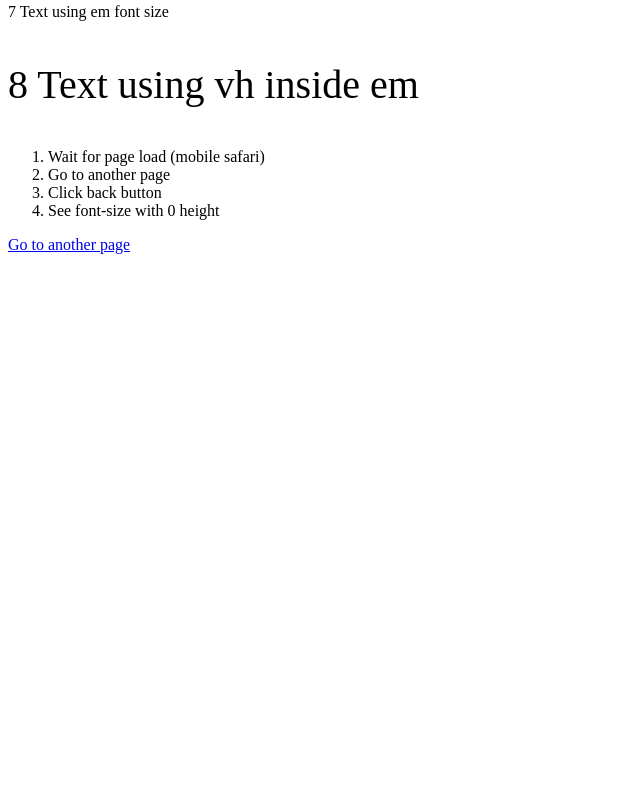
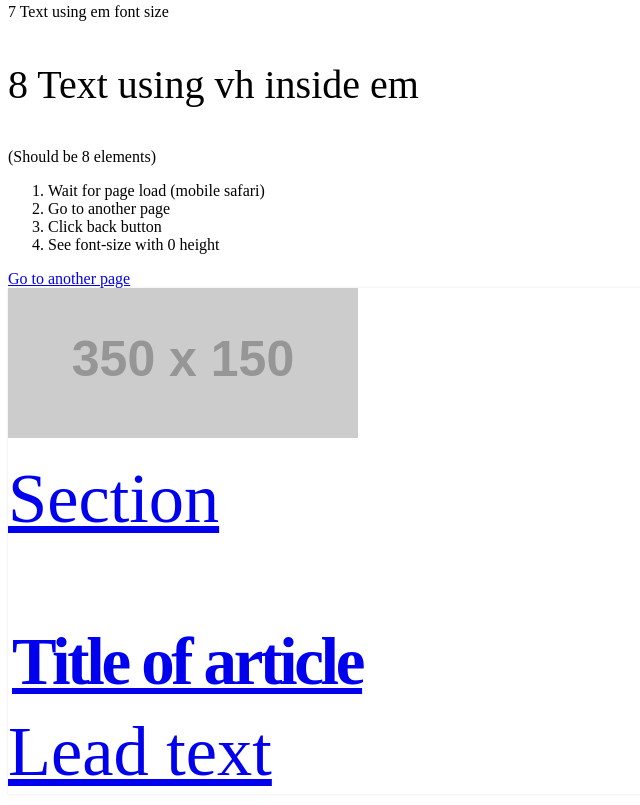
Before and after one commit to krzychukula/krzychukula.github.com, a plain HTML site: page vw_bfcache/index.html in a window 1280 px wide. Shown: the part 675-1480 px from the top of the page, without its empty margins (0-640 px from the left). Before the commit the page ends 937 px from the top, so only its background shows below. Drawn offline with Linux system fonts and the light colour scheme; placeholder pictures from the web are drawn by us.

Commit message:
add more realistic html

```diff
--- a/vw_bfcache/index.html
+++ b/vw_bfcache/index.html
@@ -13,6 +13,35 @@
     }
     .use-em {
       font-size: 1em;
+    }
+
+    .hnews {
+        font-size: 1.2em;
+        font-size: 5.5vw;
+        line-height: 1.2em;
+        padding: 0;
+        margin-bottom: 11px;
+        width: 100%;
+        float: left;
+        -moz-box-sizing: border-box;
+        -webkit-box-sizing: border-box;
+        box-sizing: border-box;
+        background-color: #fff;
+        box-shadow: 0 0 3px rgba(0,0,0,.1);
+    }
+    h2 {
+        margin-top: 0;
+        font-size: 1.5em;
+        overflow: hidden;
+    }
+    .entry-title {
+        font-weight: 700;
+        padding: 0 5px 9px 4px;
+        font-size: .95em;
+        word-wrap: break-word;
+        line-height: 1.15em;
+        margin-bottom: 0;
+        letter-spacing: -.05em;
     }
   </style>
 </head>
@@ -44,6 +73,8 @@
     </p>
   </section>
 
+  (Should be 8 elements)
+
   <ol>
     <li>Wait for page load (mobile safari)
     <li>Go to another page
@@ -54,5 +85,25 @@
   <a href="page_to_go_to.html">Go to another page</a>
 
 
+
+
+  <article class="hnews hentry item " itemscope="" itemtype="http://schema.org/NewsArticle">
+				<a class="url" href="page_to_go_to.html" rel="bookmark" itemprop="url">
+
+							<div class="hmedia image-wrapper ratio_16-9">
+								<img itemprop="image" class="photo" width="350" height="150" alt="" src="http://placehold.it/350x150">
+							</div>
+
+            <span class="articleSection" itemprop="articleSection">Section</span>
+						<h3 class="runninghead"></h3>
+						<h2 class="entry-title" itemprop="name">Title of article</h2>
+						<span class="frontpageleadtext">Lead text</span>
+				</a>
+
+
+			</article>
+
+
+
 </body>
 </html>
```
